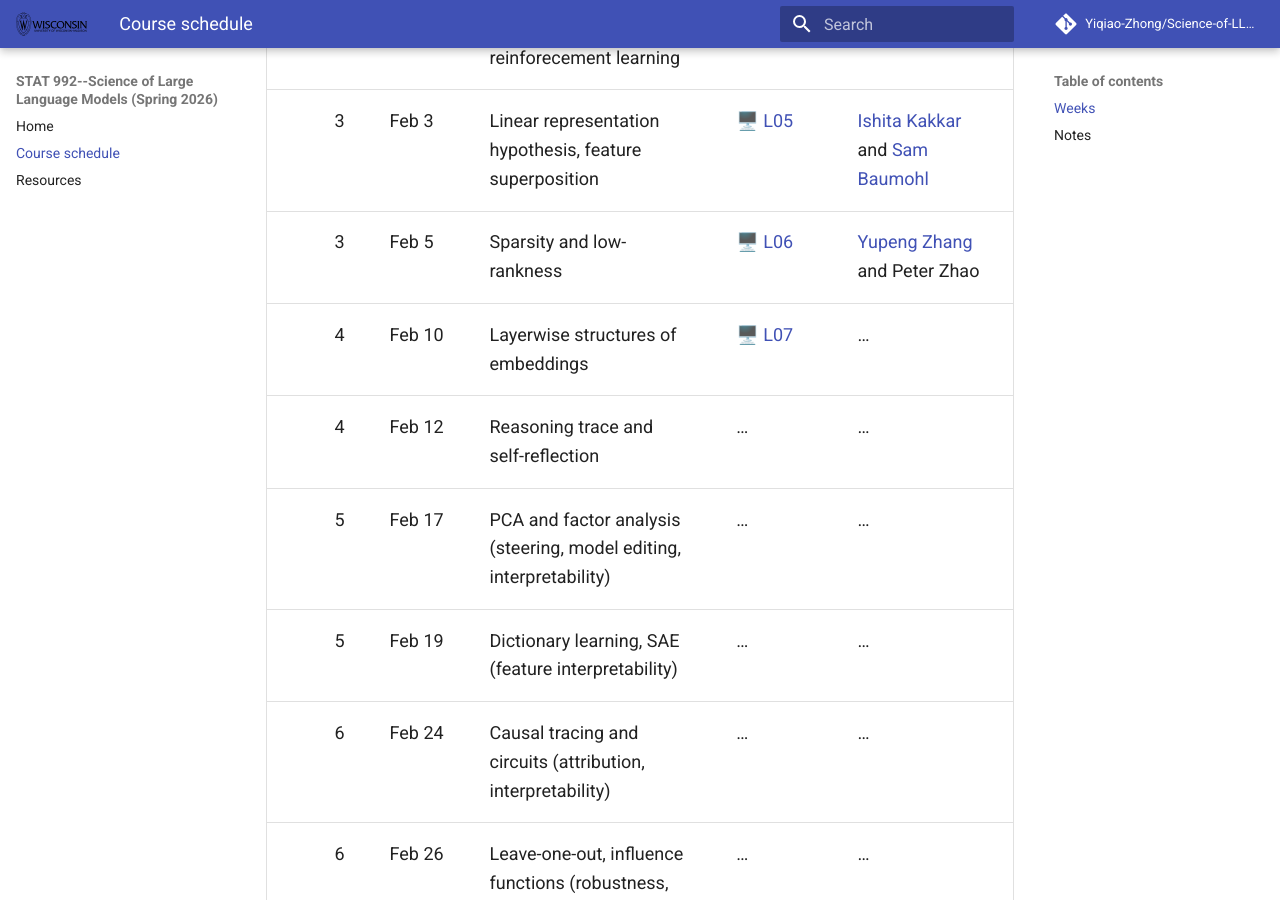
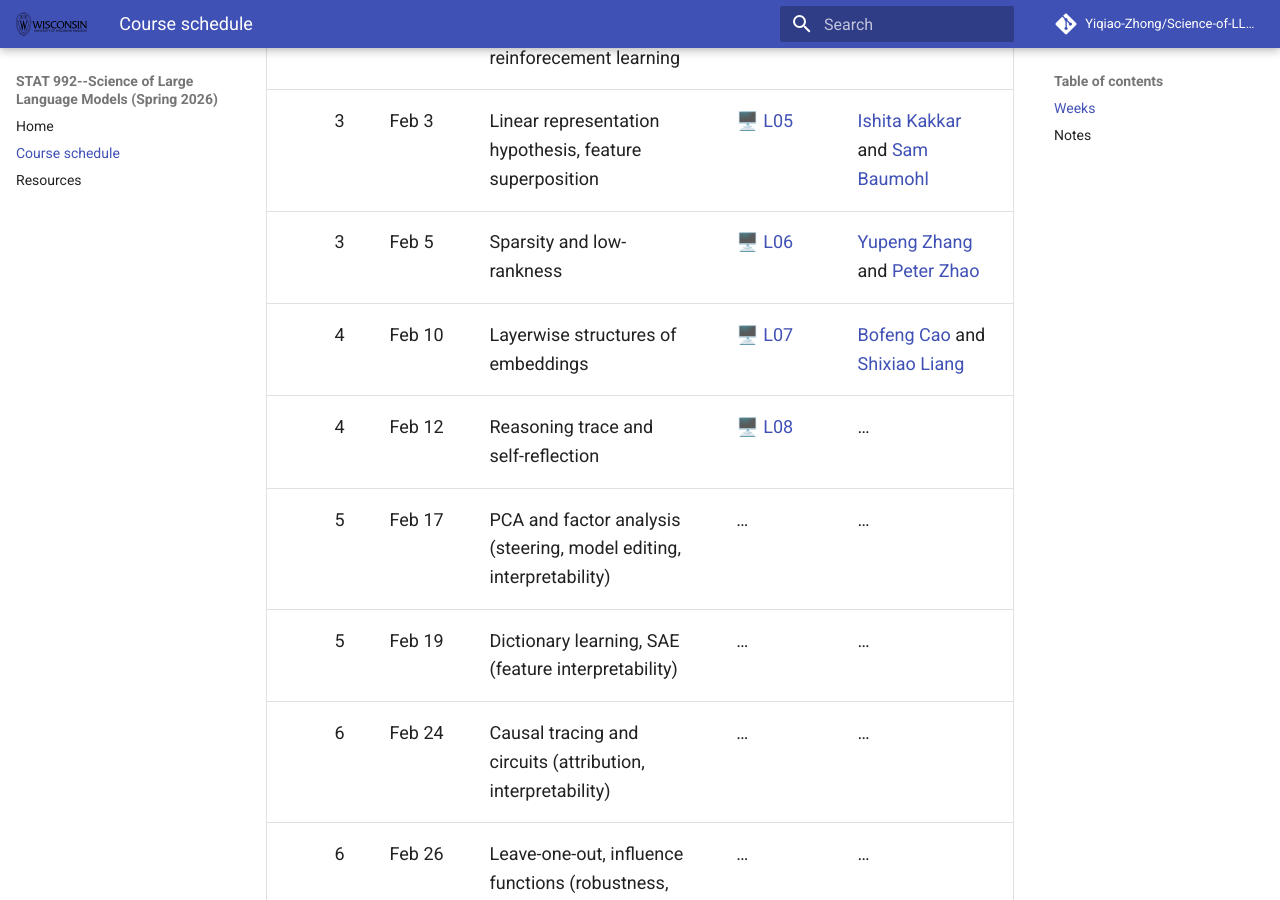
Before and after one commit to Yiqiao-Zhong/Science-of-LLMs, an MkDocs documentation site: the page built from docs/schedule.md, in a window 1280 px wide and 900 px high, scrolled down 1006 px. Built offline with MkDocs 1.6.1 and Material for MkDocs 9.7.7, drawn with Linux system fonts in a browser that asks for light colours; comment, search, counter and statistics services are not loaded.

Commit message:
add lec08

```diff
--- a/docs/schedule.md
+++ b/docs/schedule.md
@@ -21,9 +21,9 @@ Here is the general outline.
 | 2 | Jan 27 | Out-of-distribution generalization, induction heads | 🖥️ [L03](assets/slides/lec03.pdf) | [Samuel Yeh](https://mhyeh.github.io/) and [Eva Song](https://www.linkedin.com/in/zhaoyun-song-4120a9347/) |
 | 2 | Jan 29 | Chain-of-thought reasoning, reinforecement learning | 🖥️ [L04](assets/slides/lec04.pdf) | [Paul Kantor](https://en.wikipedia.org/wiki/Paul_B._Kantor) and [Zhiqi Gao](https://zhiqigao2001.github.io/) |
 | 3 | Feb 3 | Linear representation hypothesis, feature superposition | 🖥️ [L05](assets/slides/lec05.pdf) | [Ishita Kakkar](https://ikakkar03.github.io/) and [Sam Baumohl](https://baumohl.dev/) |
-| 3 | Feb 5 | Sparsity and low-rankness | 🖥️ [L06](assets/slides/lec06.pdf) | [Yupeng Zhang](https://www.linkedin.com/in/yupeng2599/) and Peter Zhao |
-| 4 | Feb 10 | Layerwise structures of embeddings | 🖥️ [L07](assets/slides/lec07.pdf) | … |
-| 4 | Feb 12 | Reasoning trace and self-reflection | … | … |
+| 3 | Feb 5 | Sparsity and low-rankness | 🖥️ [L06](assets/slides/lec06.pdf) | [Yupeng Zhang](https://www.linkedin.com/in/yupeng2599/) and [Peter Zhao](https://www.linkedin.com/in/peter-xingyu-zhao-b253ab281/) |
+| 4 | Feb 10 | Layerwise structures of embeddings | 🖥️ [L07](assets/slides/lec07.pdf) | [Bofeng Cao](https://www.linkedin.com/in/bofengcao/) and [Shixiao Liang](https://catslab.engr.wisc.edu/staff/liang-shixiao/) |
+| 4 | Feb 12 | Reasoning trace and self-reflection | 🖥️ [L08](assets/slides/lec08.pdf) | … |
 | 5 | Feb 17 | PCA and factor analysis (steering, model editing, interpretability) | … | … |
 | 5 | Feb 19 | Dictionary learning, SAE (feature interpretability) | … | … |
 | 6 | Feb 24 | Causal tracing and circuits (attribution, interpretability) | … | … |
```
Also changed, not shown: docs/index.md (+4 -0 lines), docs/resources.md (+1 -0 lines), 1 other file.
